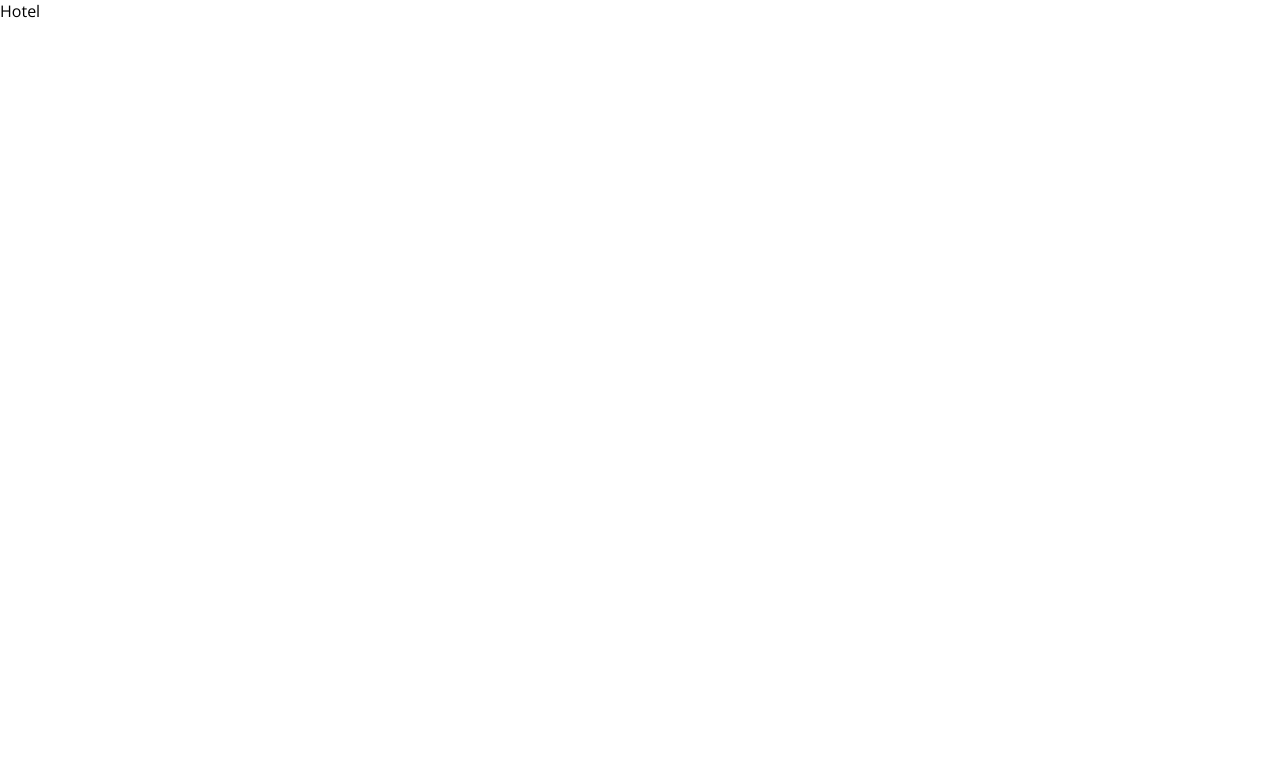
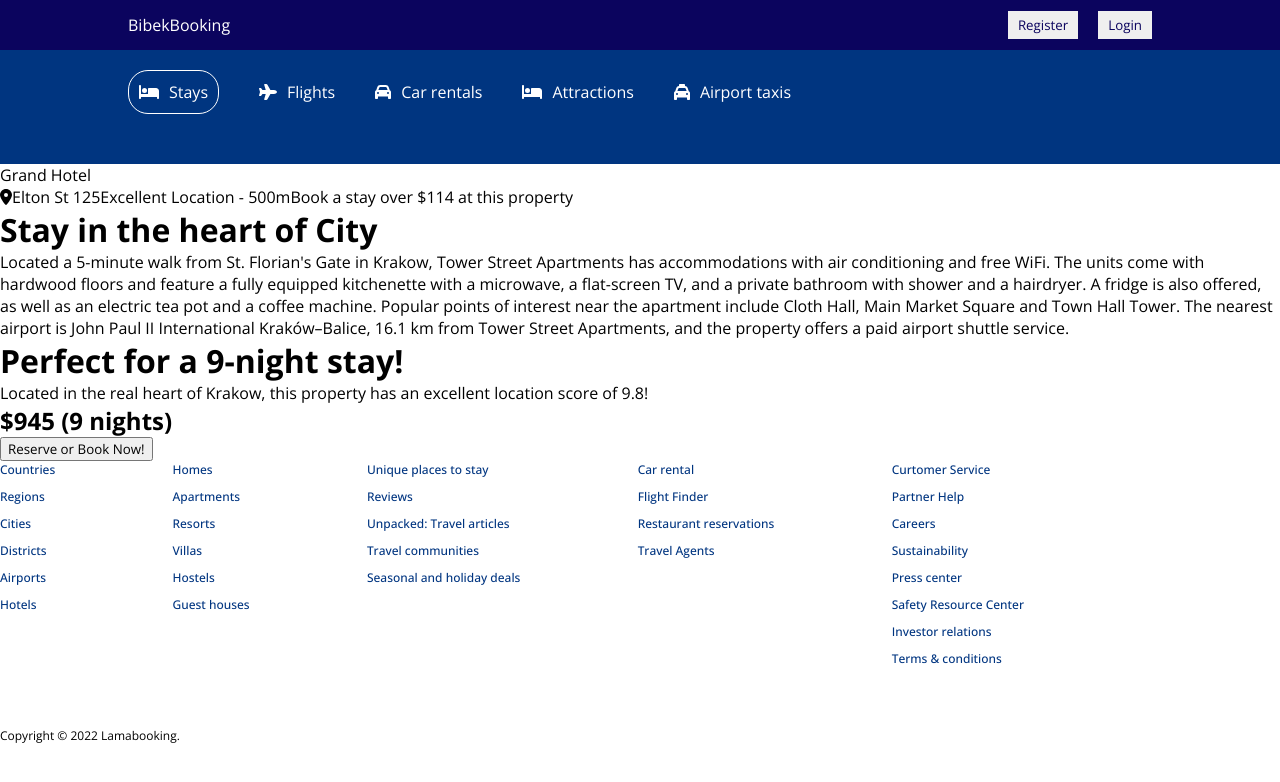
Before and after one commit to Bibek-2022/Reservation-App, a React (Create React App) app: page /hotels/1 in a window 1280 px wide. Shown: the top 782 px of the page. Built offline with nearby package versions, Linux system fonts and the light colour scheme.

Commit message:
Applied hotel info and some images

```diff
--- a/src/pages/hotel/Hotel.jsx
+++ b/src/pages/hotel/Hotel.jsx
@@ -1,5 +1,96 @@
 import React from "react";
+import Header from "../../components/header/Header";
+import { Navbar } from "../navbar/Navbar";
+import "./hotel.css";
+// import MailList from "../../components/mailList/MailList";
 
+import { FontAwesomeIcon } from "@fortawesome/react-fontawesome";
+import {
+  faCircleArrowLeft,
+  faCircleArrowRight,
+  faCircleXmark,
+  faLocationDot,
+} from "@fortawesome/free-solid-svg-icons";
+import { useState } from "react";
+import { Footer } from "../../components/footer/Footer";
 export const Hotel = () => {
-  return <div>Hotel</div>;
+  const photos = [
+    {
+      src: "https://cf.bstatic.com/xdata/images/hotel/max1280x900/261707778.jpg?k=56ba0babbcbbfeb3d3e911728831dcbc390ed2cb16c51d88159f82bf751d04c6&o=&hp=1",
+    },
+    {
+      src: "https://cf.bstatic.com/xdata/images/hotel/max1280x900/261707367.jpg?k=cbacfdeb8404af56a1a94812575d96f6b80f6740fd491d02c6fc3912a16d8757&o=&hp=1",
+    },
+    {
+      src: "https://cf.bstatic.com/xdata/images/hotel/max1280x900/261708745.jpg?k=1aae4678d645c63e0d90cdae8127b15f1e3232d4739bdf387a6578dc3b14bdfd&o=&hp=1",
+    },
+    {
+      src: "https://cf.bstatic.com/xdata/images/hotel/max1280x900/261707776.jpg?k=054bb3e27c9e58d3bb1110349eb5e6e24dacd53fbb0316b9e2519b2bf3c520ae&o=&hp=1",
+    },
+    {
+      src: "https://cf.bstatic.com/xdata/images/hotel/max1280x900/261708693.jpg?k=ea210b4fa329fe302eab55dd9818c0571afba2abd2225ca3a36457f9afa74e94&o=&hp=1",
+    },
+    {
+      src: "https://cf.bstatic.com/xdata/images/hotel/max1280x900/261707389.jpg?k=52156673f9eb6d5d99d3eed9386491a0465ce6f3b995f005ac71abc192dd5827&o=&hp=1",
+    },
+  ];
+
+  return (
+    <div>
+      <Navbar />
+      <Header type="list" />
+      <div className="hotelContainer">
+        <div className="hotelWrapper">
+          <div className="hotelTitle">Grand Hotel</div>
+          <div className="hotelAddress">
+            <FontAwesomeIcon icon={faLocationDot} />
+            <span>Elton St 125</span>
+            <span className="hotelDistance">Excellent Location - 500m</span>
+            <span className="hotelPriceHighLight">
+              Book a stay over $114 at this property
+            </span>
+            <div className="hotelImages">
+              {photos.map((photo, index) => {
+                <div className="hotelImgWrapper">
+                  <img src={photo.src} alt="" className="hotelImg" />
+                </div>;
+              })}
+            </div>
+            <div className="hotelDetails">
+              <div className="hotelDetailsTexts">
+                <h1 className="hotelTitle">Stay in the heart of City</h1>
+                <p className="hotelDesc">
+                  Located a 5-minute walk from St. Florian's Gate in Krakow,
+                  Tower Street Apartments has accommodations with air
+                  conditioning and free WiFi. The units come with hardwood
+                  floors and feature a fully equipped kitchenette with a
+                  microwave, a flat-screen TV, and a private bathroom with
+                  shower and a hairdryer. A fridge is also offered, as well as
+                  an electric tea pot and a coffee machine. Popular points of
+                  interest near the apartment include Cloth Hall, Main Market
+                  Square and Town Hall Tower. The nearest airport is John Paul
+                  II International Kraków–Balice, 16.1 km from Tower Street
+                  Apartments, and the property offers a paid airport shuttle
+                  service.
+                </p>
+              </div>
+              <div className="hotelDetailsPrice">
+                <h1>Perfect for a 9-night stay!</h1>
+                <span>
+                  Located in the real heart of Krakow, this property has an
+                  excellent location score of 9.8!
+                </span>
+                <h2>
+                  <b>$945</b> (9 nights)
+                </h2>
+                <button>Reserve or Book Now!</button>
+              </div>
+            </div>
+          </div>
+          {/* <MailList /> */}
+          <Footer />
+        </div>
+      </div>
+    </div>
+  );
 };
```
Also changed, not shown: src/pages/hotel/hotel.css (added).
